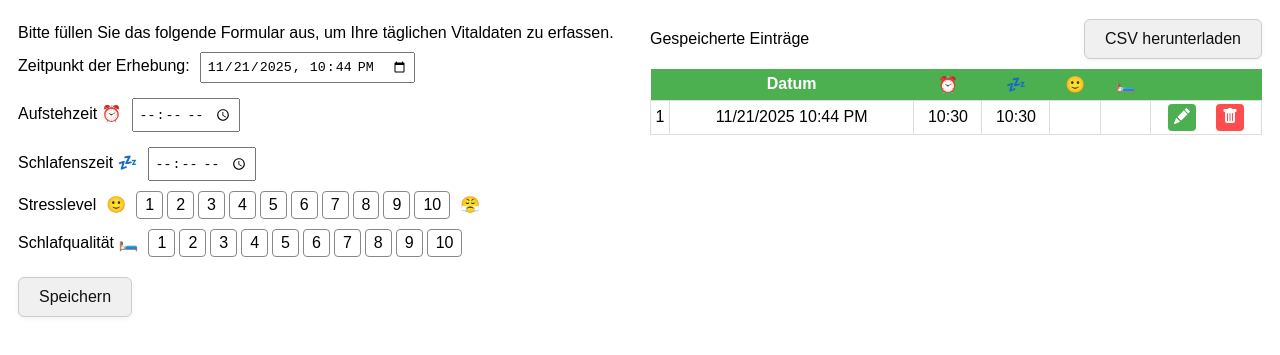
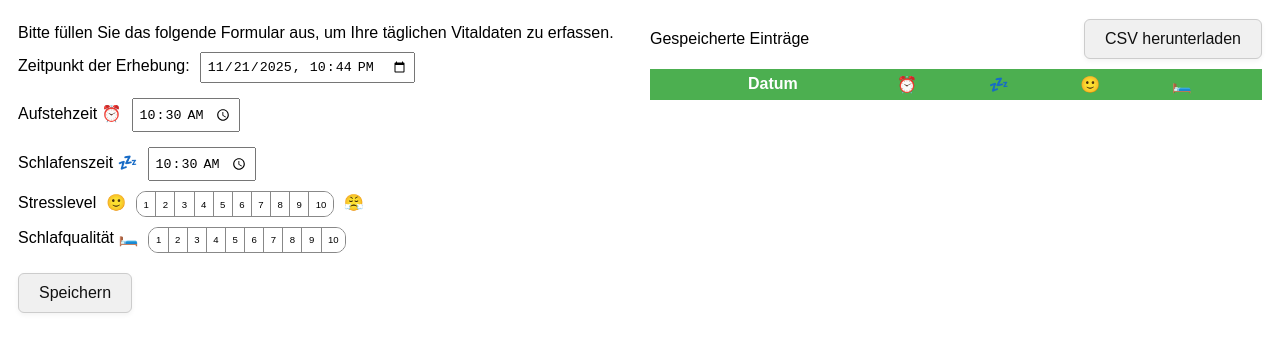
Before and after one commit to GanikhinYaroslav/VitalTrackApp, a plain HTML site: page index.html in a window 1280 px wide. Both pictures are taken after typing "10:30", "10:30" into the empty fields and a click on the button "Speichern". Shown: the part 79-434 px from the top of the page. Drawn offline with Linux system fonts and the light colour scheme.

Commit message:
Update stress and sleep rating control + validation of the input values

```diff
--- a/app.js
+++ b/app.js
@@ -9,14 +9,23 @@ function loadEntries() {
 // Formular zurücksetzen
 function resetForm() {
   document.getElementById('entry-form').reset();
+  document.getElementById('stresslevel').value = '';
+  document.getElementById('schlafqualitat').value = '';
   document.getElementById('entry-index').value = '';
   document.getElementById('save-button').textContent = 'Speichern';
   document.getElementById('cancel-button').style.display = 'none';
   document.getElementById('message').textContent = '';
 }
 
+function validateEntry(entry) {
+  return isValidInputScore(entry.stresslevel, 1, 10) && isValidInputScore(entry.schlafqualitat, 1, 10);
+}
+
 // Eintrag speichern
 function saveEntry(entry) {
+  if (!validateEntry(entry)) {
+    return false;
+  }
   const entries = loadEntries();
   // Neueintrag hinzufügen wenn es kein Index zum Bearbeiten gibt
   // sonst wird der bestendende Eintrag aktualisiert
@@ -27,11 +36,10 @@ function saveEntry(entry) {
     entries[index] = entry;
   }else {
     console.error('Ungültiger Eintragsindex:', index);
-    return;
+    return false;
   }
   localStorage.setItem('tagebuchEntries', JSON.stringify(entries));
-  resetForm();
-  updateView();
+  return true;
 }
 
 //Aktuelles Datum im Format YYYY-MM-DD:MM einbinden
@@ -50,6 +58,13 @@ function isFirstTimeBeforeOrEqualSecond(first, second) {
   return h1 < h2 || (h1 === h2 && m1 <= m2);
 }
 
+// Validierung der Score-Werte
+function isValidInputScore(value, minValue, maxValue) {
+  const num = Number(value);
+  return Number.isInteger(num) && num >= minValue && num <= maxValue;
+}
+
+// Eintragdaten anhand des Index laden
 function loadEntryData(index) {
   const entries = loadEntries();
   return entries[index];
@@ -135,7 +150,17 @@ function updateView() {
 function createRatingButtons(minValue, maxValue, containerId, hiddenInputId) {
   const container = document.getElementById(containerId);
   const hiddenInput = document.getElementById(hiddenInputId);
-  if (!container || !hiddenInput) return;
+  const entryForm = document.getElementById('entry-form');
+  if (!container || !hiddenInput || !entryForm) return;
+
+  // Function to update button highlight based on hidden input value
+  function updateButtonSelection() {
+    const currentValue = hiddenInput.value;
+    Array.from(container.children).forEach(btn => {
+      btn.classList.toggle('selected', btn.value === currentValue);
+    });
+  }
+
   for (let i = minValue; i <= maxValue; i++) {
     const button = document.createElement('button');
     button.type = 'button';
@@ -143,14 +168,24 @@ function createRatingButtons(minValue, maxValue, containerId, hiddenInputId) {
     button.value = i;
     button.className = 'rating-btn';
     button.addEventListener('click', () => {
-      Array.from(container.children).forEach(b => b.classList.remove('selected'));
-      // Add "selected" class to clicked button
-      button.classList.add('selected');
-      // Update hidden input value
       hiddenInput.value = button.value;
-    }
-    );
-    container.appendChild(button);
+      updateButtonSelection();
+    });
+
+  container.appendChild(button);
+  // Update button selection on form reset
+  entryForm.addEventListener('reset', () => {
+    updateButtonSelection();
+  });
+
+  hiddenInput.value = '';
+  hiddenInput.required = true;
+  // Call initially to synchronize buttons with hidden input's initial value
+  updateButtonSelection();
+
+  // Optional: Observe changes to hidden input value done programmatically using MutationObserver
+  const observer = new MutationObserver(updateButtonSelection);
+  observer.observe(hiddenInput, { attributes: true, attributeFilter: ['value'] });
   }
 }
 function initialize() {
@@ -167,6 +202,10 @@ document.getElementById('entry-form').addEventListener('submit', e => {
   e.preventDefault();
   const wakeUp = e.target.aufstehzeit.value;
   const sleep = e.target.schlafenszeit.value;
+  if (!stresslevel.value || !schlafqualitat.value) {
+    e.preventDefault();
+    alert('Bitte wählen Sie Stress und Schlafqualität aus.');
+  }
   const entry = {
       datum: e.target.datum.value,
       aufstehzeit: e.target.aufstehzeit.value,
@@ -174,10 +213,14 @@ document.getElementById('entry-form').addEventListener('submit', e => {
       stresslevel: e.target.stresslevel.value,
       schlafqualitat: e.target.schlafqualitat.value
     };
-  saveEntry(entry);
-  alert('Eintrag gespeichert.');
-  e.target.reset();
-  updateView();
+  let success = saveEntry(entry);
+  if (success) {
+    alert('Eintrag gespeichert.');
+    resetForm();
+    updateView();
+  } else {
+    console.error('Fehler beim Speichern des Eintrags. Bitte überprüfen Sie die Eingabedaten.');
+  }
 });
 
 // CSV herunterladen
--- a/index.html
+++ b/index.html
@@ -35,16 +35,16 @@
           <div class="form-row">
             <label for="stresslevel">Stresslevel</label>
             <span>🙂</span>
-            <div class="rating-buttons-group" id="rating-buttons-stresslevel">
+            <div class="rating-buttons-group" id="rating-buttons-stresslevel" role="group" aria-label="Stresslevel rating">
             </div>
             <span>😤</span>
-            <input type="hidden" id="stresslevel" name="stresslevel" min="1" max="10" required/>
+            <input type="hidden" id="stresslevel" name="stresslevel" required/>
           </div>
           <div class="form-row">
             <label for="schlafqualitat">Schlafqualität 🛏️ </label>
-            <div class="rating-buttons-group" id="rating-buttons-schlafqualitat">
+            <div class="rating-buttons-group" id="rating-buttons-schlafqualitat" role="group" aria-label="Schlafqualität rating">
             </div>
-            <input type="hidden" id="schlafqualitat" name="schlafqualitat" min="1" max="10" required/>
+            <input type="hidden" id="schlafqualitat" name="schlafqualitat" required/>
           </div>
         </div>
         <button type="submit" class="action-button" id="save-button" style="display: inline-block;">Speichern</button>
--- a/styles.css
+++ b/styles.css
@@ -45,22 +45,29 @@ input[type="text"], input[type="time"], input[type="number"], input[type="dateti
 }
 
 .rating-buttons-group {
-  display: flex;
-  gap: 0.25rem;
+    display: inline-flex;
+    border: 1px solid #888;
+    border-radius: 10px; /* Round panel corners */
+    overflow: hidden; /* Clip children border radius */
 }
 .rating-btn {
-  padding: 0.25rem 0.5rem;
-  border: 1px solid #888;
+  border: none;
   background: #fff;
+  padding: 0.4rem 0.4rem;
+  font-size: 0.6rem;
+  flex: 1 1 auto; /* Equal width buttons */
+  transition: background-color 0.3s, color 0.1s;
   cursor: pointer;
-  border-radius: 4px;
-  font-size: 1rem;
+}
+
+.rating-btn:not(:last-child) {
+  border-right: 1px solid #888; /* Separator line */
 }
 .rating-btn.selected {
   background: #007bff;
   color: white;
-  border-color: #007bff;
 }
+
 .rating-btn:hover:not(.selected) {
   background: #e0e0e0;
 }
```
